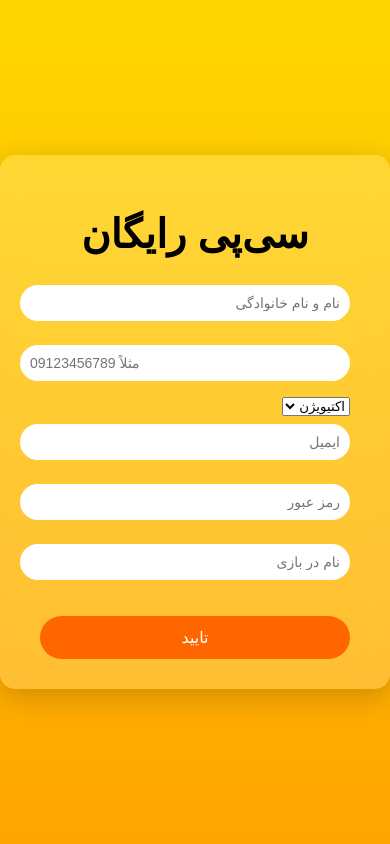
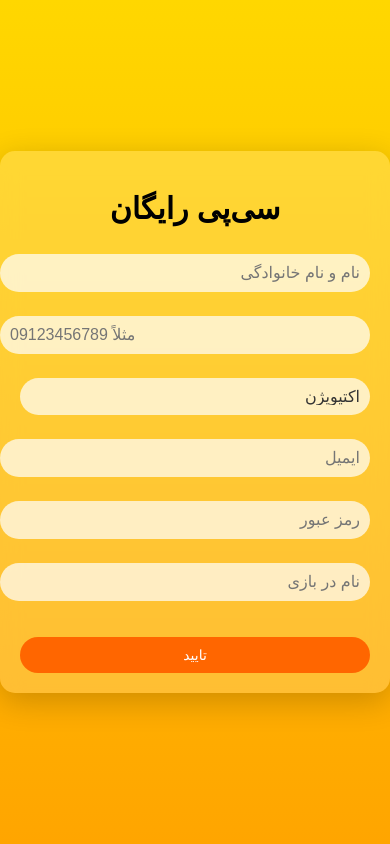
Before and after one commit to seyed-saeed/cp, a Flask app: page / in a window 390 px wide. Run offline with Flask 3, Linux system fonts and the light colour scheme.

Commit message:
Update style.css

```diff
--- a/static/style.css
+++ b/static/style.css
@@ -1,4 +1,3 @@
-/* تنظیمات کلی صفحه */
 body {
   margin: 0;
   height: 100vh;
@@ -6,8 +5,9 @@ body {
   display: flex;
   justify-content: center;
   align-items: center;
-  font-family: sans-serif;
+  font-family: 'Vazir', sans-serif;  /* انتخاب فونت فارسی */
 }
+
 /* باکس شیشه‌ای فرم */
 .glass-box {
   background: rgba(255, 255, 255, 0.2); /* شفافیت */
@@ -19,14 +19,26 @@ body {
   color: #000;
 }
 
-/* استایل فیلدهای ورودی */
-.glass-box input {
+/* استایل فیلدهای ورودی و منوی کشویی */
+.glass-box input, .glass-box select {
   width: 100%;
   padding: 10px;
   margin: 8px 0 16px;
   border: none;
   border-radius: 50px;
   font-size: 14px;
+  background-color: rgba(255, 255, 255, 0.7); /* پس‌زمینه روشن */
+  color: #333; /* رنگ متن */
+  appearance: none; /* حذف ظاهر پیش‌فرض مرورگر */
+  -webkit-appearance: none; /* برای Safari */
+  -moz-appearance: none;    /* برای Firefox */
+}
+
+/* استایل منوی کشویی در حالت فوکوس */
+.glass-box select:focus {
+  background-color: rgba(255, 255, 255, 0.9); /* تغییر رنگ پس‌زمینه */
+  box-shadow: 0 0 10px rgba(255, 165, 0, 0.8);  /* اضافه کردن سایه */
+  outline: none;  /* حذف خط بیرونی پیش‌فرض */
 }
 
 /* استایل لیبل‌ها */
@@ -61,3 +73,43 @@ input[type="submit"] {
 input[type="submit"]:hover {
   background-color: #e65c00;
 }
+
+/* استایل برای پیغام‌ها */
+#popup {
+  background-color: #fff;
+  padding: 20px;
+  border-radius: 10px;
+  border: 2px solid #333;
+  color: #333;
+  box-shadow: 0 5px 10px rgba(0, 0, 0, 0.2);
+  position: fixed;
+  top: 40%;
+  left: 50%;
+  transform: translate(-50%, -50%);
+  z-index: 999;
+  text-align: center;
+  width: 80%;
+  max-width: 400px;
+  font-size: 16px;
+}
+
+/* برای موبایل و صفحه‌های کوچکتر */
+@media screen and (max-width: 600px) {
+  .glass-box {
+    width: 90%;
+    padding: 20px;
+  }
+
+  .glass-box h1 {
+    font-size: 30px;
+  }
+
+  .glass-box input, .glass-box select {
+    font-size: 16px;
+  }
+
+  input[type="submit"] {
+    padding: 10px 18px;
+    font-size: 14px;
+  }
+}
```
